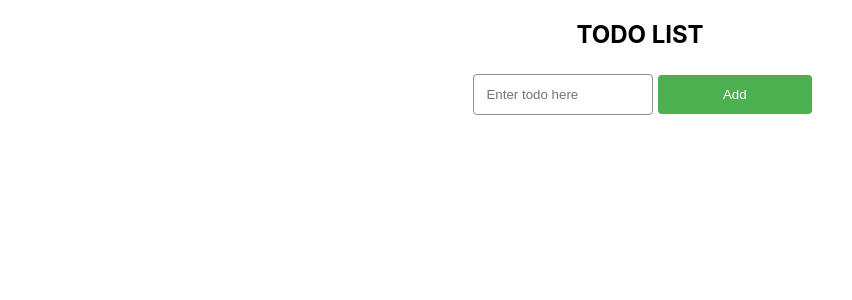
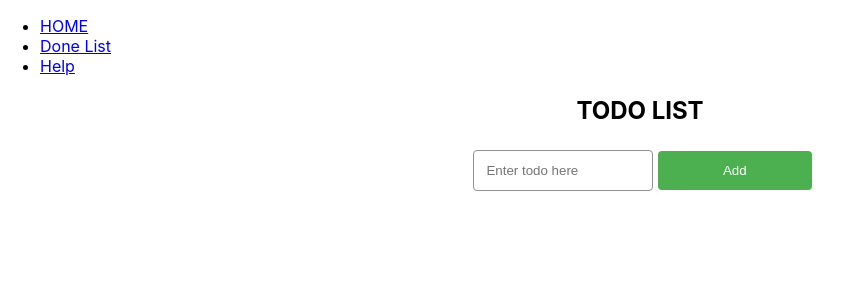
Before and after one commit to jamillajessriel17/todo-list-app, a React (Create React App) app: page / in a window 1280 px wide. Shown: the top 300 px of the page, without its empty margins (0-852 px from the left). Built offline with nearby package versions, Linux system fonts and the light colour scheme.

Commit message:
feat: add navigation

```diff
--- a/src/App.js
+++ b/src/App.js
@@ -4,6 +4,21 @@ import TodoList from "./components/TodoList";
 function App() {
   return (
     <div className="App">
+      <div className="nav-bar">
+        <nav>
+          <ul>
+            <li>
+              <a href={"/"}>HOME</a>
+            </li>
+            <li>
+              <a href={"/done"}>Done List</a>
+            </li>
+            <li>
+              <a href={"/help"}>Help</a>
+            </li>
+          </ul>
+        </nav>
+      </div>
       <TodoList />
     </div>
   );
```
